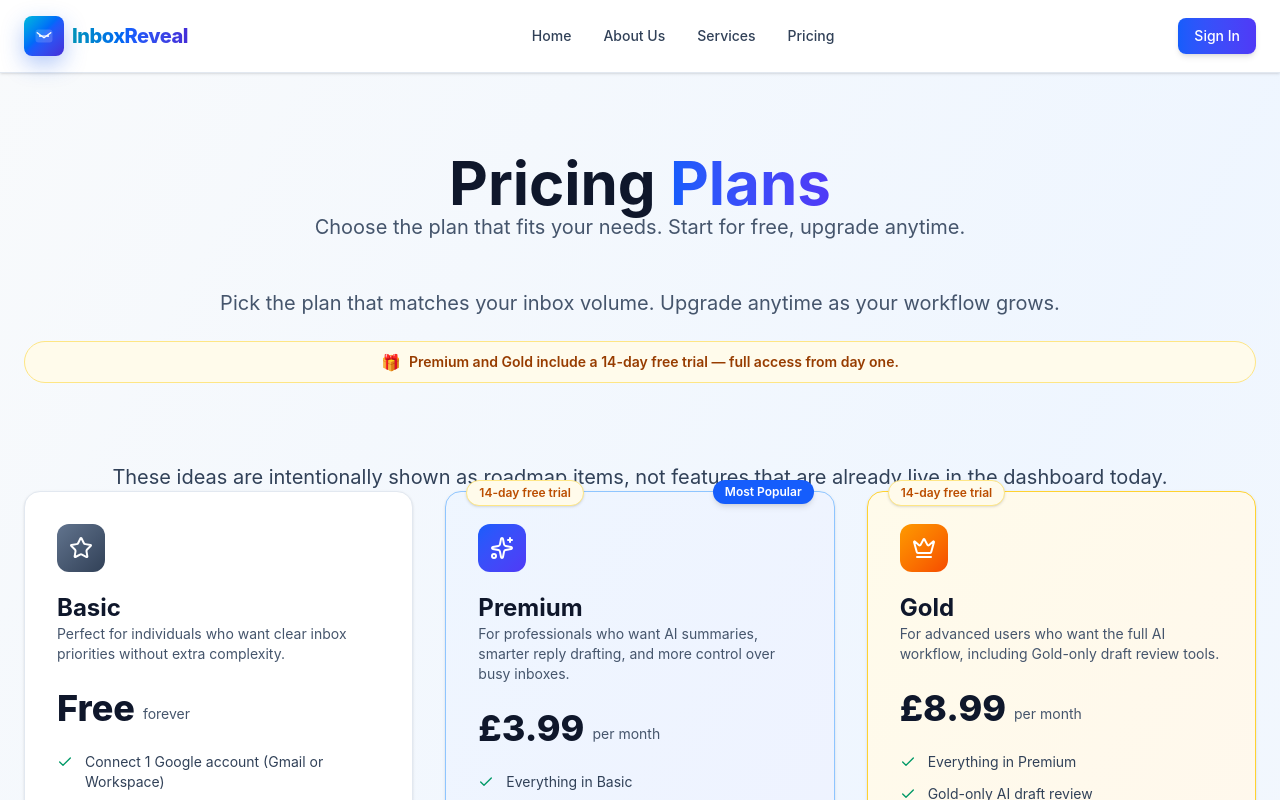
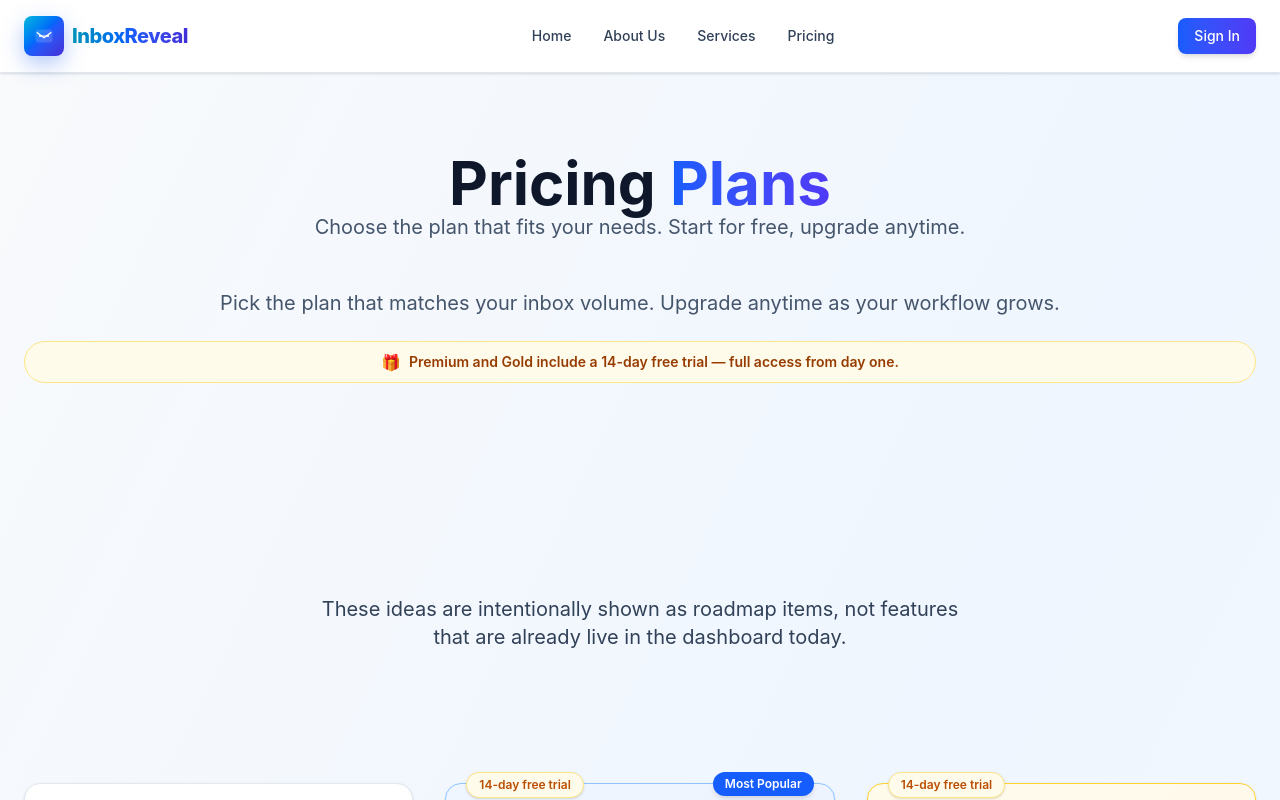
Before and after one commit to abraraslam/inboxreveal, a Next.js app: page /pricing in a window 1280 px wide. Shown: the top 800 px of the page. Built offline with nearby package versions, Linux system fonts and the light colour scheme; no server answers.

Commit message:
Visually center roadmap info paragraph in pricing page

```diff
--- a/app/(marketing)/pricing/page.tsx
+++ b/app/(marketing)/pricing/page.tsx
@@ -192,9 +192,9 @@ export default function Pricing() {
             </div>
           </section>
 
-          {/* Centered roadmap info paragraph */}
-          <section>
-            <p className="my-16 text-center text-base text-slate-700 sm:text-lg md:text-xl">
+          {/* Truly centered roadmap info paragraph */}
+          <section className="flex items-center justify-center min-h-[40vh] w-full">
+            <p className="text-center text-base text-slate-700 sm:text-lg md:text-xl max-w-2xl">
               These ideas are intentionally shown as roadmap items, not features that are already live in the dashboard today.
             </p>
           </section>
```
